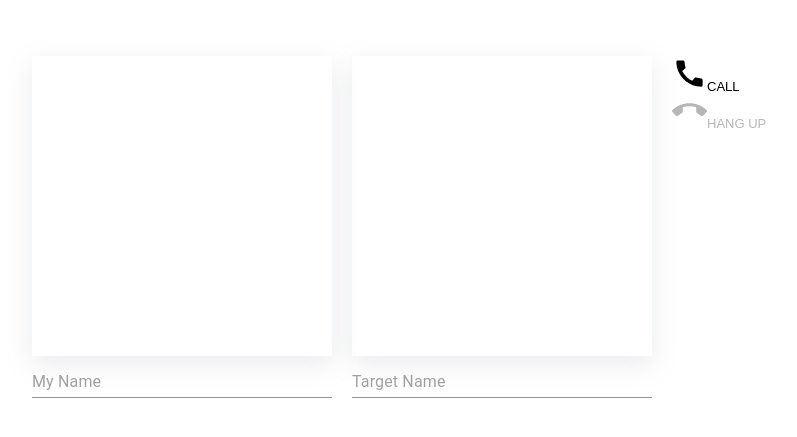
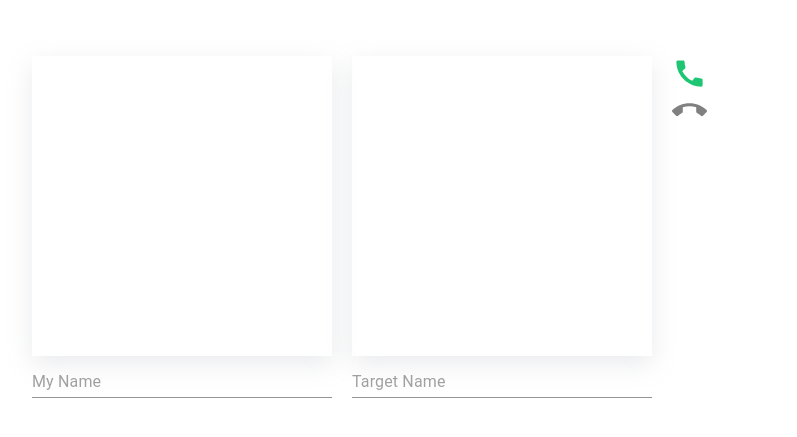
Before and after one commit to momoci99/webrtc-stats-chart, a React (Create React App) app: page / in a window 1280 px wide. Shown: the part 173-610 px from the top of the page, without its empty margins (218-1015 px from the left). Built offline with nearby package versions, Linux system fonts and the light colour scheme.

Commit message:
Feat:add call button color

```diff
--- a/src/components/Controls.js
+++ b/src/components/Controls.js
@@ -1,5 +1,7 @@
 import React from "react"
 import { connect } from "react-redux"
+
+import "../style/controls.scss"
 
 import CallIcon from "@material-ui/icons/Call"
 import CallEndIcon from "@material-ui/icons/CallEnd"
@@ -8,18 +10,24 @@ class Controls extends React.Component {
     return (
       <menu>
         <button
+          className={`control__call start ${
+            this.props.call !== "END" ? "disabled" : ""
+          }`}
           disabled={this.props.call !== "END"}
           onClick={this.props.callPeer}
         >
           <CallIcon fontSize="large"></CallIcon>
-          CALL
         </button>
         <button
+          className={`
+            control__call hangup ${
+              this.props.call !== "PROGRESSING" ? "disabled" : ""
+            }
+          `}
           disabled={this.props.call !== "PROGRESSING"}
           onClick={this.props.hangUp}
         >
           <CallEndIcon fontSize="large"></CallEndIcon>
-          HANG UP
         </button>
 
         {/* bitrate  */}
--- /dev/null
+++ b/src/style/controls.scss
@@ -0,0 +1,15 @@
+.control__call {
+  border-radius: 50%;
+
+  &.start {
+    color: rgb(30, 197, 114);
+  }
+
+  &.hangup {
+    color: rgb(236, 45, 81);
+  }
+
+  &.disabled {
+    color: gray;
+  }
+}
```
